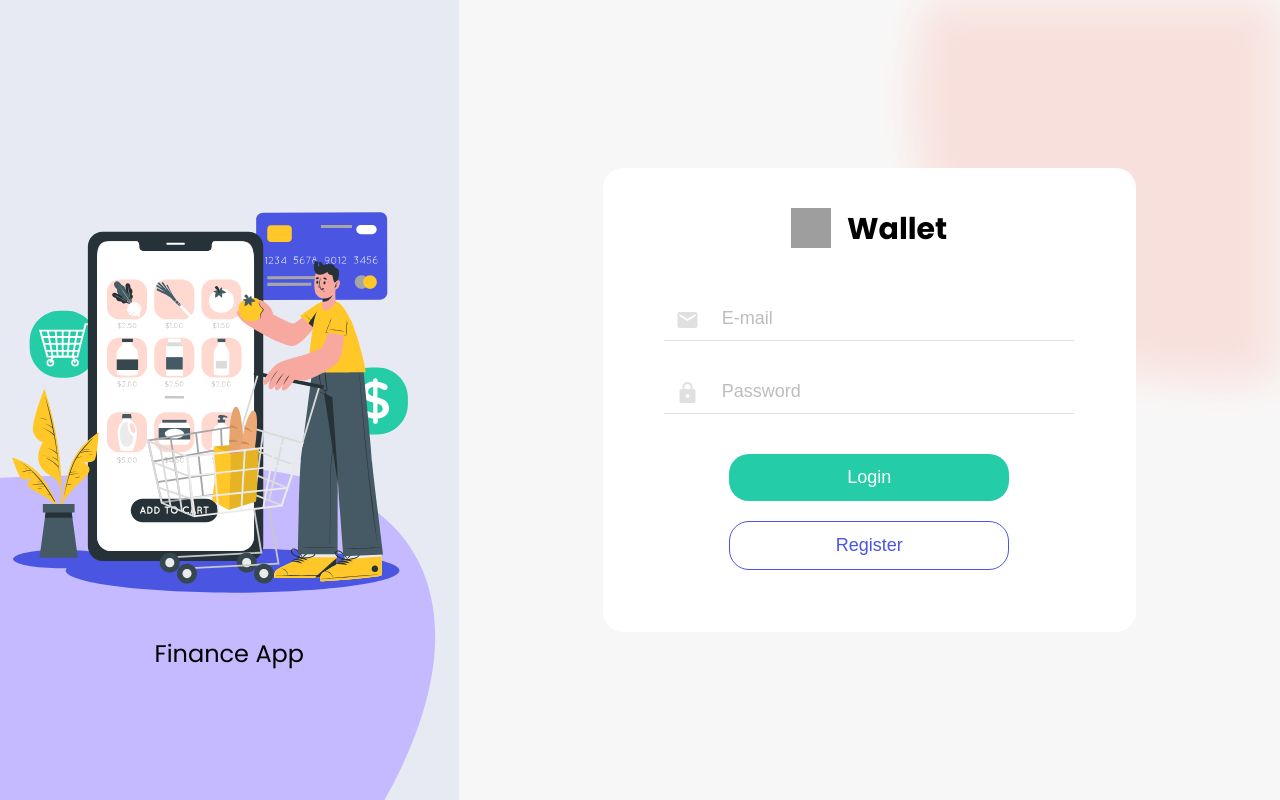
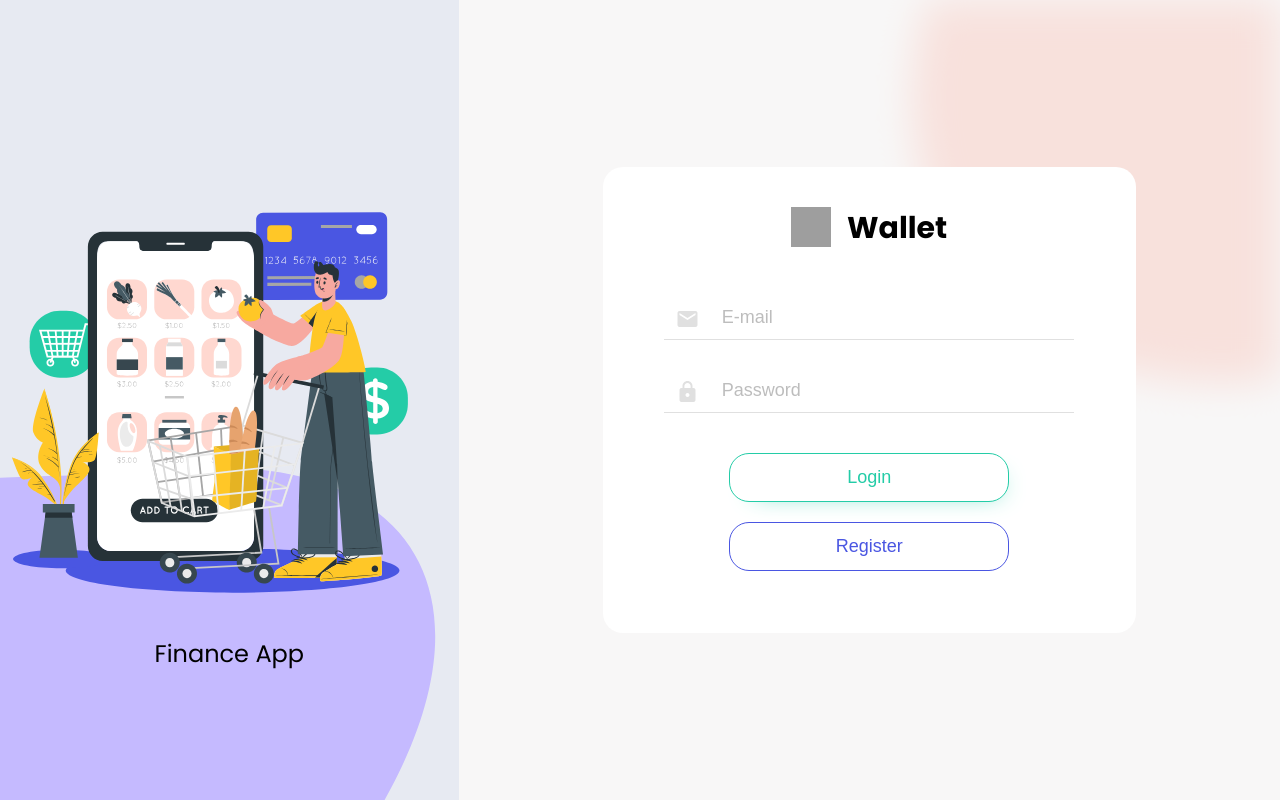
Before and after one commit to KrzysztofRozbicki/goit-wallet-grupa-03-frontend, a React (Vite) app: page /goit-wallet-grupa-03-frontend/login in a window 1280 px wide. In both pictures the pointer is over the button "Login". Built offline with nearby package versions, Linux system fonts and the light colour scheme; grey boxes are pictures that could not be loaded; a web font is replaced by a local one.

Commit message:
[feat] add styling to login and register buttons

```diff
--- a/src/components/LoginForm/LoginForm.module.css
+++ b/src/components/LoginForm/LoginForm.module.css
@@ -58,8 +58,26 @@
   margin-top: 40px;
   margin-bottom: 20px;
   background-color: var(--color-brand-secondary);
-  border: none;
+  border: 1px solid var(--color-brand-secondary);
   color: var(--background-light);
+}
+.loginButton:hover,
+.loginButton:focus {
+  background-color: var(--background-light);
+  color: var(--color-brand-secondary);
+  -webkit-box-shadow: 8px 8px 24px -18px rgba(36, 204, 167, 1);
+  -moz-box-shadow: 8px 8px 24px -18px rgba(36, 204, 167, 1);
+  box-shadow: 8px 8px 24px -18px rgba(36, 204, 167, 1);
+  cursor: pointer;
+}
+.registerButton:hover,
+.registerButton:focus {
+  background-color: var(--color-brand-primary);
+  color: var(--background-light);
+  -webkit-box-shadow: 8px 8px 24px -10px rgba(74, 86, 226, 1);
+  -moz-box-shadow: 8px 8px 24px -10px rgba(74, 86, 226, 1);
+  box-shadow: 8px 8px 24px -10px rgba(74, 86, 226, 1);
+  cursor: pointer;
 }
 .registerButton {
   background-color: var(--background-light);
@@ -67,7 +85,7 @@
   color: var(--color-brand-primary);
 }
 .validateError {
-  color: red;
+  color: var(--color-brand-accent);
   position: absolute;
   top: 40px;
   width: 100vw;
--- a/src/components/RegistrationForm/RegistrationForm.module.css
+++ b/src/components/RegistrationForm/RegistrationForm.module.css
@@ -58,8 +58,26 @@
 }
 .loginButton {
   background-color: var(--color-brand-secondary);
-  border: none;
+  border: 1px solid var(--color-brand-secondary);
   color: var(--background-light);
+}
+.loginButton:hover,
+.loginButton:focus {
+  background-color: var(--background-light);
+  color: var(--color-brand-secondary);
+  -webkit-box-shadow: 8px 8px 24px -18px rgba(36, 204, 167, 1);
+  -moz-box-shadow: 8px 8px 24px -18px rgba(36, 204, 167, 1);
+  box-shadow: 8px 8px 24px -18px rgba(36, 204, 167, 1);
+  cursor: pointer;
+}
+.registerButton:hover,
+.registerButton:focus {
+  background-color: var(--color-brand-primary);
+  color: var(--background-light);
+  -webkit-box-shadow: 8px 8px 24px -10px rgba(74, 86, 226, 1);
+  -moz-box-shadow: 8px 8px 24px -10px rgba(74, 86, 226, 1);
+  box-shadow: 8px 8px 24px -10px rgba(74, 86, 226, 1);
+  cursor: pointer;
 }
 .registerButton {
   margin-top: 40px;
```
